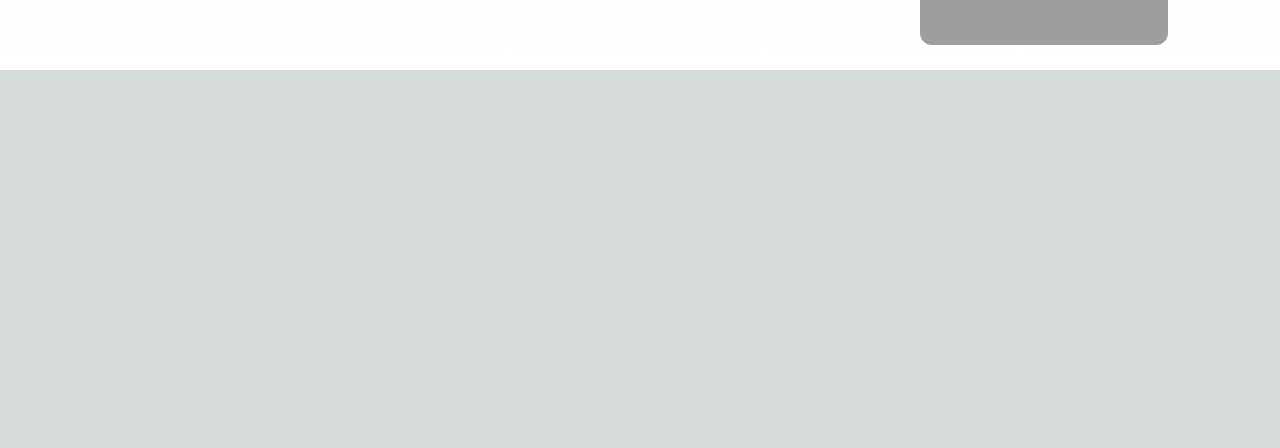
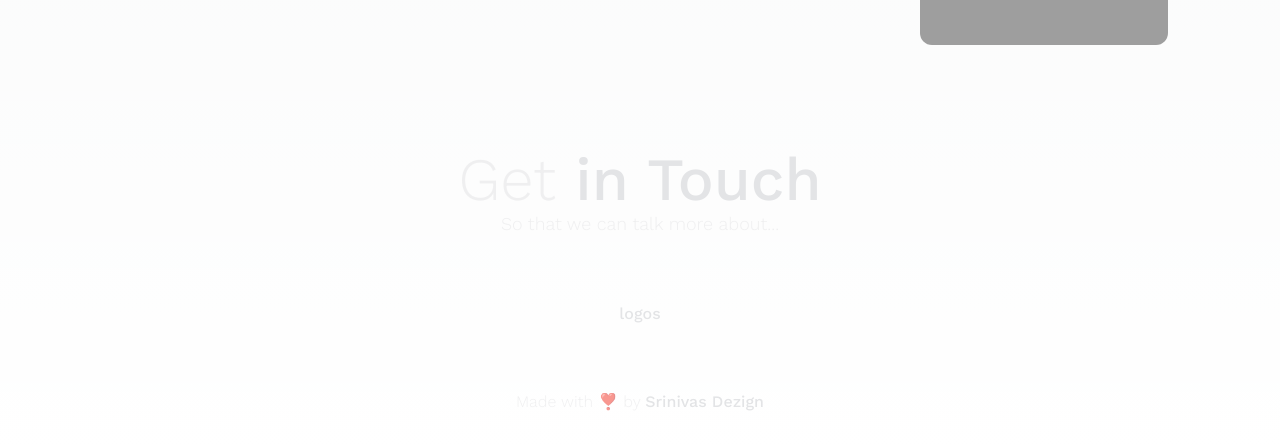
Before and after one commit to ojedacristian/next-tailwind-portfolio, a Next.js app: page / in a window 1280 px wide. Shown: the part 4635-5083 px from the top of the page. Before the commit the page ends 4705 px from the top, so only its background shows below. Built offline with nearby package versions, Linux system fonts and the light colour scheme; grey boxes are pictures that could not be loaded.

Commit message:
Imports de las sections corregidos. Section footer realizado

```diff
--- a/app/page.tsx
+++ b/app/page.tsx
@@ -1,4 +1,4 @@
-import { Home, Clients, Works, About } from '../components/';
+import { Home, Clients, Works, About, Footer } from '../components/sections';
 
 export default function App() {
   return (
@@ -7,6 +7,7 @@ export default function App() {
         <Clients/>
         <Works/>
         <About/>
+        <Footer />
     </>
   )
 }
--- a/components/index.tsx
+++ b/components/index.tsx
@@ -1,6 +1,2 @@
 export * from './icons'
 export * from './WorkCard'
-export * from './sections/Clients'
-export * from './sections/Works'
-export * from './sections/About'
-export * from './sections/Home'
--- /dev/null
+++ b/components/sections/Footer.tsx
@@ -0,0 +1,19 @@
+
+
+export const Footer = () => {
+    return(
+        <section id="footer" className="flex items-center flex-col pt-20 pb-10 h-96 justify-between">
+            <div className="text-center">
+                <h3 className="text-6xl"> <span className="font-light text-neutral-2">Get</span> in Touch</h3>
+                <p className="text-neutral-2 text-lg font-light">So that we can talk more about...</p>
+            </div>
+            <div>
+                {/* Logos                 */}
+                logos
+            </div>
+            <div>
+                <p className="font-light text-neutral-2">Made with ❣️ by <b className="text-neutral-1">Srinivas Dezign</b></p>
+            </div>
+        </section>
+    )
+}
--- a/components/sections/Home.tsx
+++ b/components/sections/Home.tsx
@@ -19,7 +19,7 @@ export const Home = () => {
             <div className='w-9/12 mx-auto'>
                 <h1
                     className='text-6xl font-light text-neutral-2 text-center leading-tight'
-                >I'm a designer specialising in <span className='font-medium text-neutral-1'>UI/UX</span> and <span className='font-medium text-neutral-1'>Interaction Design</span></h1>
+                >I&apos;m a designer specialising in <span className='font-medium text-neutral-1'>UI/UX</span> and <span className='font-medium text-neutral-1'>Interaction Design</span></h1>
             </div>
             <div className='mx-auto mb-10'>
                 <Chevron />
--- /dev/null
+++ b/components/sections/index.tsx
@@ -0,0 +1,5 @@
+export * from './About'
+export * from './Clients'
+export * from './Footer'
+export * from './Home'
+export * from './Works'
```
